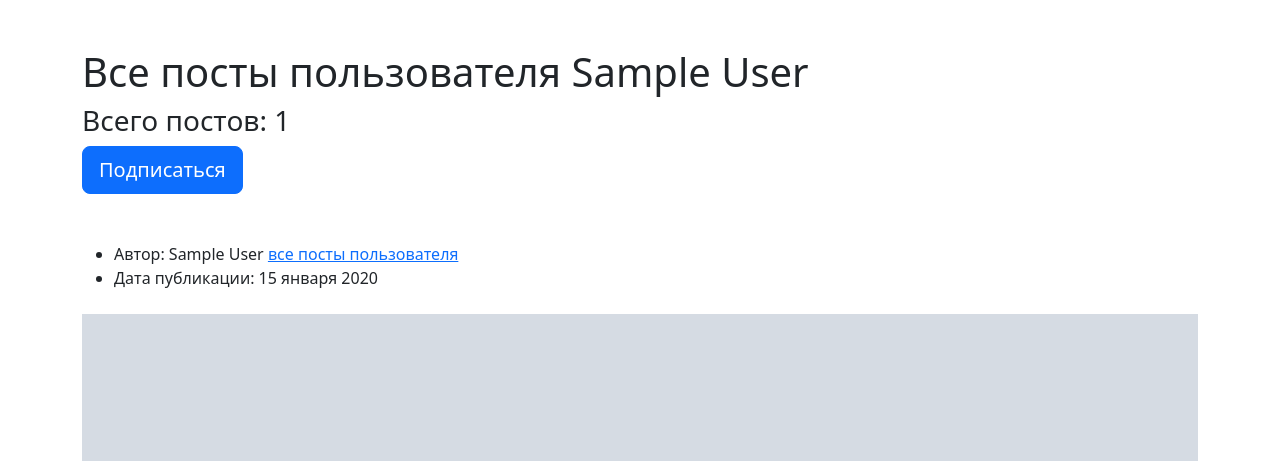
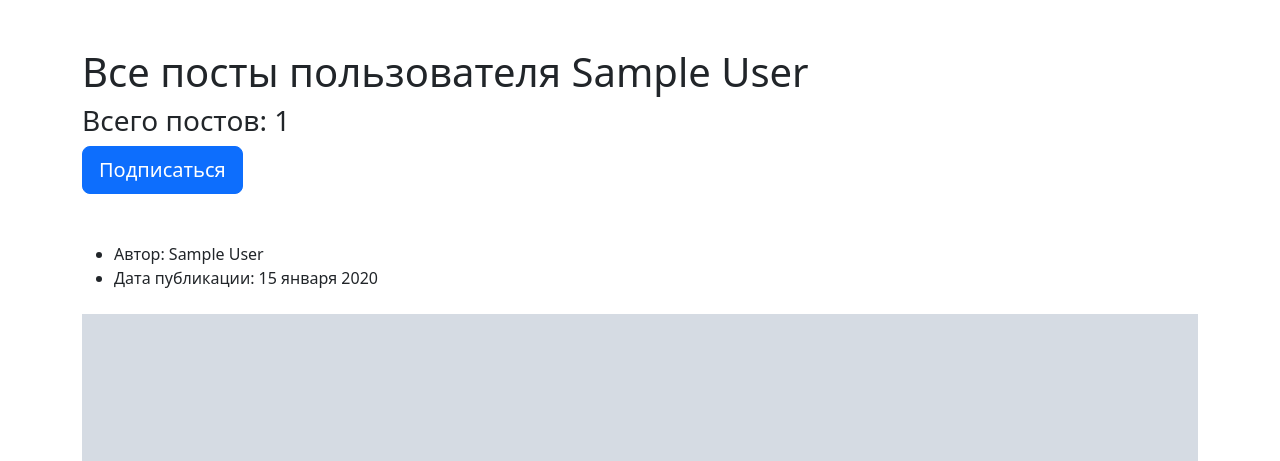
Before and after one commit to TrofimovAleksey/hw05_final, a Django app: a page that uses yatube/templates/posts/profile.html in a window 1280 px wide. Shown: the part 56-517 px from the top of the page. Run offline with Django 3.2, Linux system fonts and the light colour scheme; tables that the repository leaves empty hold one stand-in row (values such as "Sample post"); grey boxes marked "Sample" are stand-in pictures; some libraries are stand-ins or nearby versions.

Commit message:
убрал все посты и добавил padding

```diff
--- a/yatube/templates/posts/profile.html
+++ b/yatube/templates/posts/profile.html
@@ -29,16 +29,13 @@
         <ul>
           <li>
             Автор: {{ author.get_full_name }}
-            <a href="{% url 'posts:profile' post.author.username %}">
-              все посты пользователя
-            </a>
           </li>
           <li>
             Дата публикации: {{ post.pub_date|date:"d E Y" }}
           </li>
         </ul>
         {% if post.image %}
-          {% thumbnail post.image "960x339" crop="center" upscale=True as im %}
+          {% thumbnail post.image "960x339" padding=True upscale=True as im %}
             <img class="card-img my-2" src="{{ im.url }}">
           {% endthumbnail %}
         {% endif %}
```
